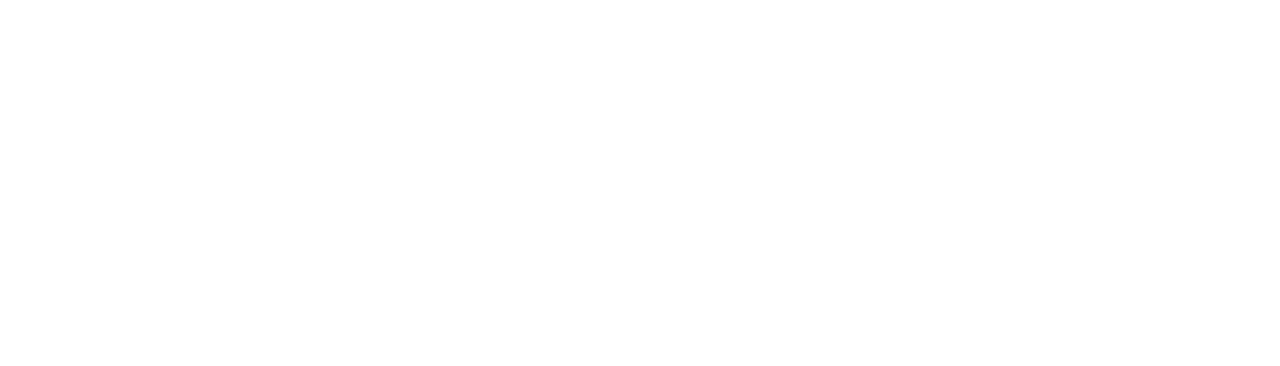
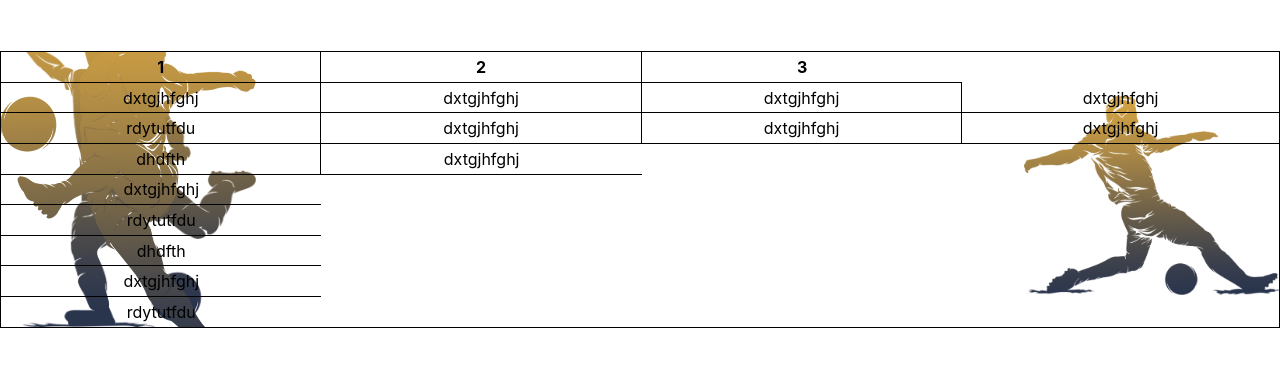
Before and after one commit to elizavetachizh/football, a React (Create React App) app: page /final in a window 1280 px wide. Before the commit this address had no page. Shown: the top 366 px of the page. Built offline with nearby package versions, Linux system fonts and the light colour scheme; no server answers.

Commit message:
feast: add fucntional to project

```diff
--- a/src/App.js
+++ b/src/App.js
@@ -2,12 +2,14 @@ import React from "react";
 import { Routes, Route } from "react-router-dom";
 import { HomePage } from "./components/home";
 import ContainerPage from "./components/Container";
+import Final from "./components/final";
 
 function App() {
   return (
     <Routes>
       <Route path="/" element={<HomePage />} />
       <Route path="/api/groups" element={<ContainerPage />} />
+      <Route path="/final" element={<Final />} />
     </Routes>
   );
 }
--- /dev/null
+++ b/src/components/final.js
@@ -0,0 +1,72 @@
+import { Container, TableStyle } from "./styles";
+import { ContainerFinal } from "./stylesFinal";
+import { useCallback, useEffect, useState } from "react";
+
+export default function Final() {
+  const [data, setData] = useState([]);
+  const getData = useCallback(async () => {
+    const response = await fetch("http://172.16.192.11:8000/api/groups/", {
+      method: "GET",
+      mode: "cors",
+      headers: {
+        "Content-Type": "application/json",
+      },
+    });
+    return await response.json();
+  }, []);
+  useEffect(() => {
+    if (!data.length) {
+      getData().then((result) => setData(result));
+    }
+  }, [data]);
+  return (
+    <Container>
+      <ContainerFinal>
+        <TableStyle>
+          <thead>
+            <tr>
+              <th>1</th>
+              <th>2</th>
+              <th>3</th>
+            </tr>
+          </thead>
+          <tbody>
+            <tr>
+              <td>dxtgjhfghj</td>
+              <td>dxtgjhfghj</td>
+              <td>dxtgjhfghj</td>
+              <td>dxtgjhfghj</td>
+            </tr>
+            <tr>
+              <td>rdytutfdu</td>
+              <td>dxtgjhfghj</td>
+              <td>dxtgjhfghj</td>
+              <td>dxtgjhfghj</td>
+            </tr>
+
+            <tr>
+              <td>dhdfth</td>
+              <td>dxtgjhfghj</td>
+            </tr>
+            <tr>
+              <td>dxtgjhfghj</td>
+            </tr>
+            <tr>
+              <td>rdytutfdu</td>
+            </tr>
+
+            <tr>
+              <td>dhdfth</td>
+            </tr>
+            <tr>
+              <td>dxtgjhfghj</td>
+            </tr>
+            <tr>
+              <td>rdytutfdu</td>
+            </tr>
+          </tbody>
+        </TableStyle>
+      </ContainerFinal>
+    </Container>
+  );
+}
--- /dev/null
+++ b/src/components/stylesFinal.js
@@ -0,0 +1,3 @@
+import styled, { keyframes } from "styled-components";
+
+export const ContainerFinal = styled.div``
```
Also changed, not shown: src/components/Container.js (+5 -9 lines), src/components/home.js (+2 -1 lines).
